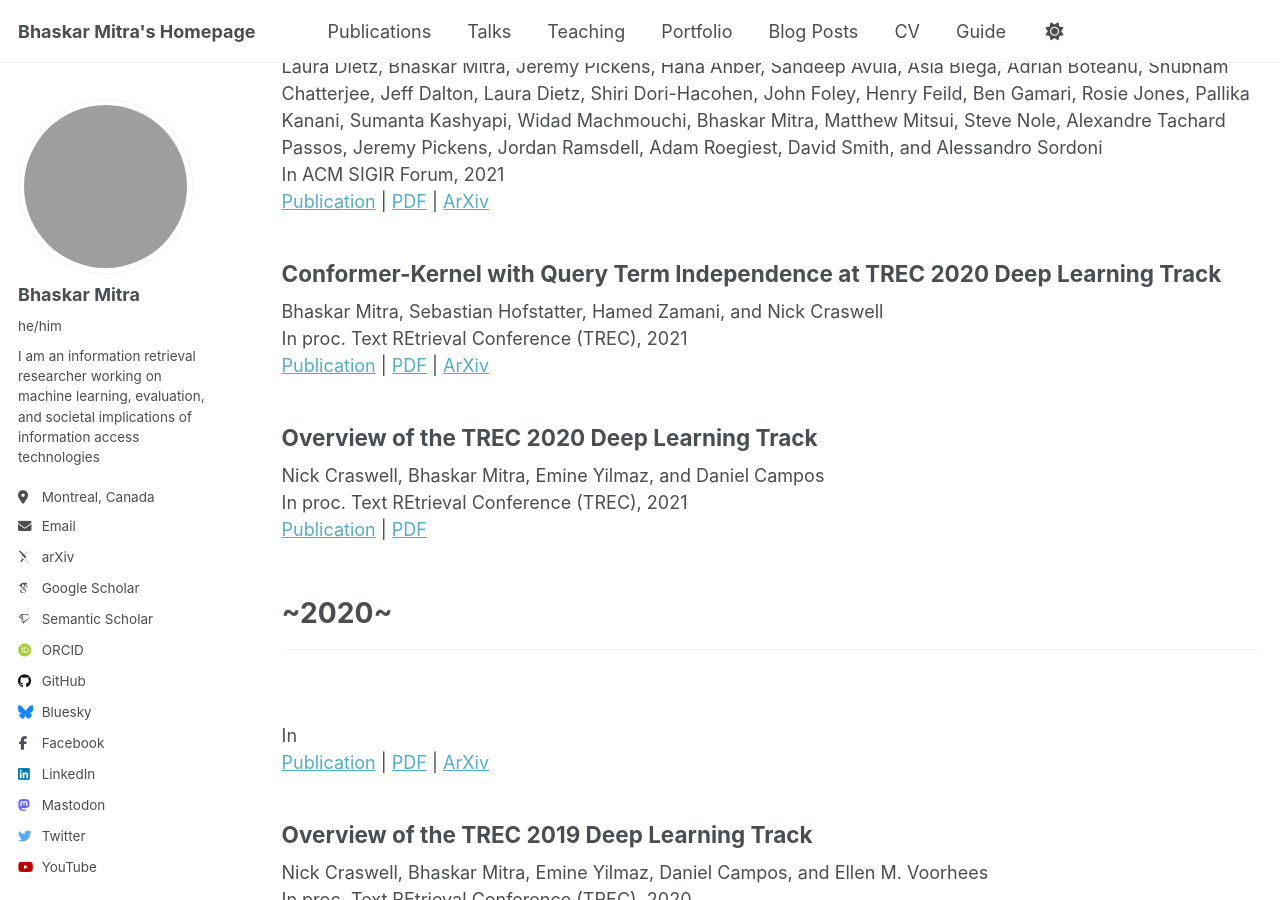
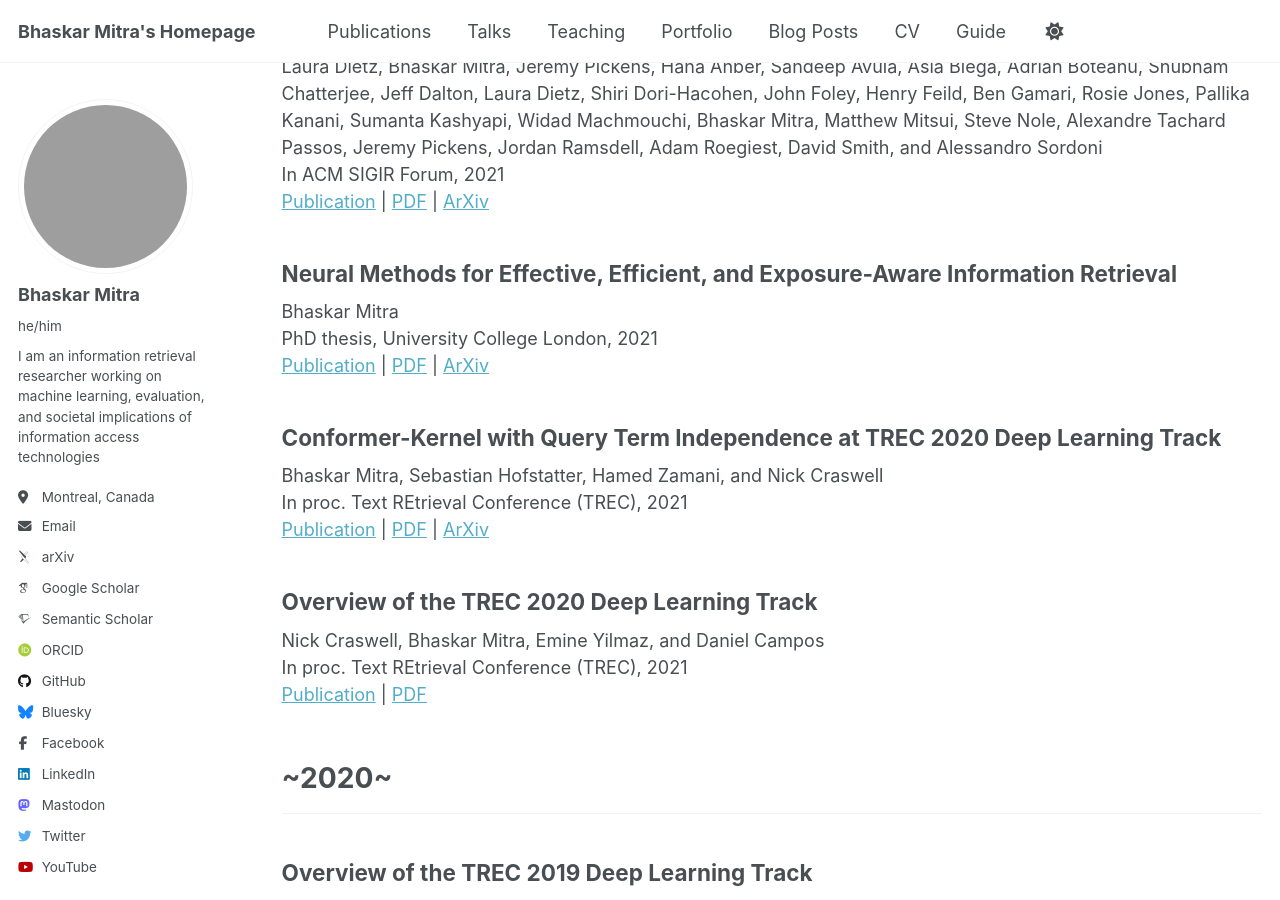
Before and after one commit to bhaskar-mitra/bhaskar-mitra.github.io, a Jekyll site: the page built from _pages/publications.html, in a window 1280 px wide and 900 px high, scrolled down 10304 px. Built offline with Jekyll 4.4.1, drawn with Linux system fonts in a browser that asks for light colours; some web fonts are replaced; grey boxes are pictures that could not be loaded.

Commit message:
Update publications.html

```diff
--- a/_pages/publications.html
+++ b/_pages/publications.html
@@ -369,6 +369,12 @@
     <a href="https://dl.acm.org/doi/10.1145/3458553.3458560">Publication</a> | <a href="../files/3458553.3458560.pdf">PDF</a> | <a href="https://arxiv.org/abs/1912.09910">ArXiv</a>
   </article>
   <article class="archive__item" itemscope itemtype="http://schema.org/CreativeWork">
+    <h2>Neural Methods for Effective, Efficient, and Exposure-Aware Information Retrieval</h2>
+    Bhaskar Mitra<br/>
+    PhD thesis, University College London, 2021<br/>
+    <a href="https://discovery.ucl.ac.uk/id/eprint/10125532/">Publication</a> | <a href="../files/dissertation-bmitra.pdf">PDF</a> | <a href="https://arxiv.org/abs/2012.11685">ArXiv</a>
+  </article>
+  <article class="archive__item" itemscope itemtype="http://schema.org/CreativeWork">
     <h2>Conformer-Kernel with Query Term Independence at TREC 2020 Deep Learning Track</h2>
     Bhaskar Mitra, Sebastian Hofstatter, Hamed Zamani, and Nick Craswell<br/>
     In proc. Text REtrieval Conference (TREC), 2021<br/>
@@ -386,12 +392,6 @@
 <h1>~2020~</h1>
 <hr />
 <div class="list__item">
-  <article class="archive__item" itemscope itemtype="http://schema.org/CreativeWork">
-    <h2></h2>
-    <br/>
-    In <br/>
-    <a href="">Publication</a> | <a href="../files/">PDF</a> | <a href="">ArXiv</a>
-  </article>
   <article class="archive__item" itemscope itemtype="http://schema.org/CreativeWork">
     <h2>Overview of the TREC 2019 Deep Learning Track</h2>
     Nick Craswell, Bhaskar Mitra, Emine Yilmaz, Daniel Campos, and Ellen M. Voorhees<br/>
```
